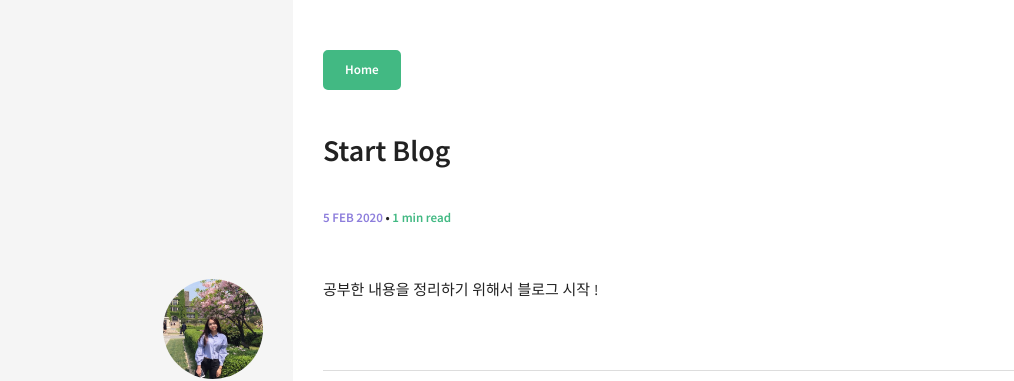
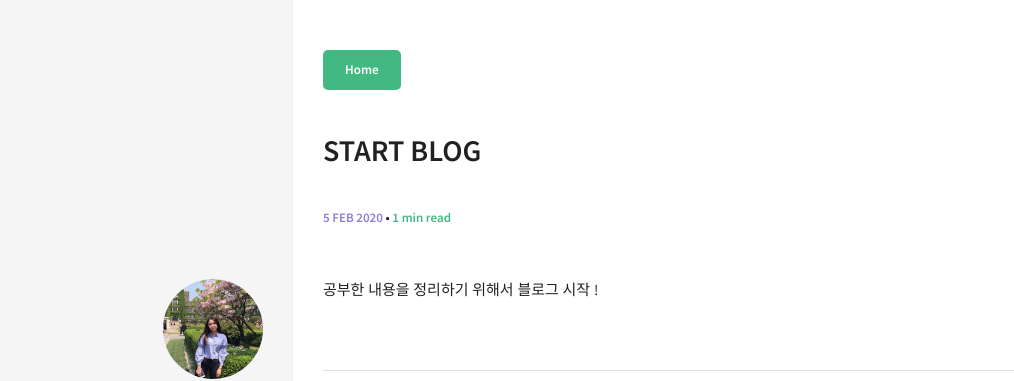
Before and after one commit to yuminko/yuminko.github.io, a Jekyll site: the page built from _posts/2020-02-05-START-BLOG.md, in a window 1280 px wide. Shown: the top 381 px of the page, without its empty margins (27-1041 px from the left). Built offline with Jekyll 4.4.1, drawn with Linux system fonts in a browser that asks for light colours; our own code applies the rules of GitHub Pages for plain Markdown files; part of the change alters nothing that is shown.

```diff
--- a/_posts/2020-02-05-START-BLOG.md
+++ b/_posts/2020-02-05-START-BLOG.md
@@ -1 +1,10 @@
+---
+layout: post
+title: "START \ BLOG "
+excerpt: "블로그 시작"
+categories: [blog]
+comments: true
+---
+
+
 공부한 내용을 정리하기 위해서 블로그 시작 !
```
